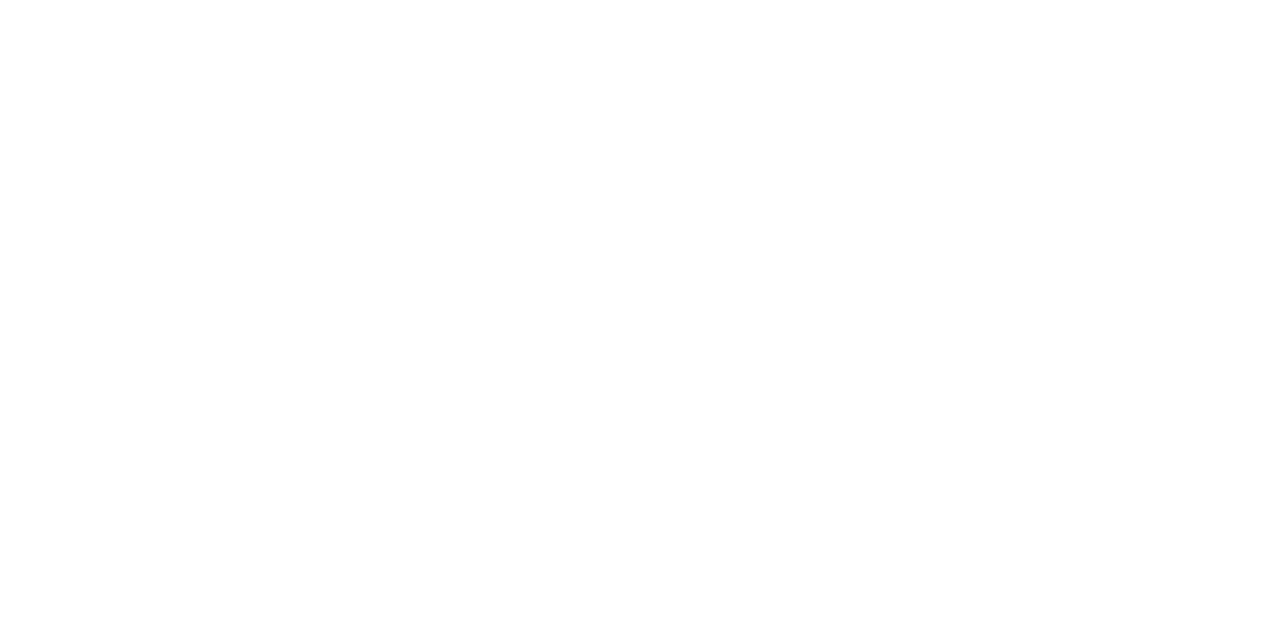
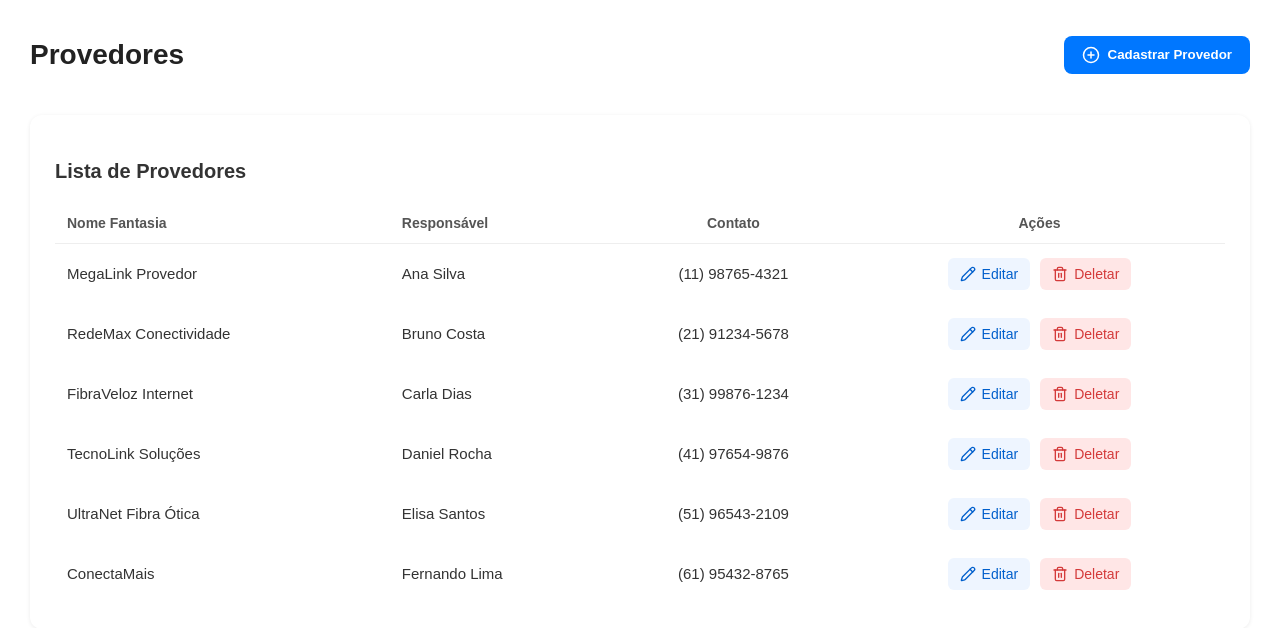
Before and after one commit to Luizfelipenog/BRNX-Teste, a React (Vite) app in the folder frontend/: page /provedores/listar in a window 1280 px wide. Before the commit this address had no page. Shown: the top 628 px of the page. Built offline with nearby package versions, Linux system fonts and the light colour scheme.

Commit message:
tela provedor-css

```diff
--- a/frontend/src/App.tsx
+++ b/frontend/src/App.tsx
@@ -1,6 +1,7 @@
 import { Routes, Route } from "react-router-dom";
 import Home from "./pages/Home/Home";
 import Menu from "./pages/Menu/Menu";
+import Provedor from "./pages/Provedores/Listar/ProvidersList";
 
 
 export default function App() {
@@ -8,6 +9,7 @@
     <Routes>
       <Route path="/" element={<Home />} />
       <Route path="/Menu" element={<Menu />} />
+      <Route path="/Provedores/Listar" element={<Provedor />} />
 
     </Routes>
   );
--- a/frontend/src/pages/Menu/Menu.tsx
+++ b/frontend/src/pages/Menu/Menu.tsx
@@ -59,8 +59,20 @@
           {/* CARD PROVEDORES */}
           <div className="card">
             <h3>Provedores</h3>
-            <button className="btn-primary">Listar Provedores</button>
-            <button className="btn-secondary">Cadastrar Provedor</button>
+
+            <button
+              className="btn-primary"
+              onClick={() => navigate("/Provedores/Listar")}
+            >
+              Listar Provedores
+            </button>
+
+            <button
+              className="btn-secondary"
+              onClick={() => navigate("/Provedores/Cadastrar")}
+            >
+              Cadastrar Provedor
+            </button>
           </div>
 
           {/* CARD DEMANDAS */}
--- /dev/null
+++ b/frontend/src/pages/Provedores/Listar/ProvidersList.css
@@ -0,0 +1,139 @@
+.providers-container {
+  padding: 20px 30px;
+  width: 100%;
+  max-width: 100%;
+  box-sizing: border-box;
+  overflow-x: hidden;
+  font-family: "Outfit", sans-serif;
+}
+
+
+.providers-header {
+  display: flex;
+  justify-content: space-between;
+  align-items: center;
+  margin-bottom: 25px;
+}
+
+.providers-header h1 {
+  font-size: 28px;
+  font-weight: 700;
+  color: #222;
+}
+
+/* Botão cadastrar */
+.btn-primary {
+  display: flex;
+  align-items: center;
+  gap: 8px;
+  background: #0077ff;
+  color: white;
+  padding: 10px 18px;
+  border-radius: 8px;
+  border: none;
+  cursor: pointer;
+  font-weight: 600;
+  transition: 0.2s;
+}
+
+.btn-primary:hover {
+  background: #005fcc;
+}
+
+/* Card da tabela */
+.providers-card {
+  background: white;
+  padding: 25px;
+  border-radius: 12px;
+  box-shadow: 0 1px 4px rgb(0 0 0 / 8%);
+}
+
+.providers-card h3 {
+  margin-bottom: 20px;
+  font-size: 20px;
+  color: #333;
+}
+
+/* Tabela */
+.providers-table {
+  width: 100%;
+  border-collapse: collapse;
+}
+
+.providers-table th {
+  text-align: left;
+  padding: 12px;
+  font-size: 14px;
+  color: #555;
+  border-bottom: 1px solid #eee;
+}
+
+.providers-table td {
+  padding: 14px 12px;
+  font-size: 15px;
+  color: #333;
+}
+
+.providers-table tr:hover {
+  background: #f7f9fc;
+}
+
+/* Ações */
+.actions {
+  display: flex;
+  gap: 10px;
+}
+
+.btn-edit,
+.btn-delete {
+  display: flex;
+  align-items: center;
+  gap: 6px;
+  padding: 8px 12px;
+  border-radius: 6px;
+  cursor: pointer;
+  font-size: 14px;
+  border: none;
+  transition: 0.2s;
+}
+
+.btn-edit {
+  background: #eef5ff;
+  color: #005fcc;
+}
+
+.btn-edit:hover {
+  background: #d6e8ff;
+}
+
+.btn-delete {
+  background: #ffe6e6;
+  color: #d43a3a;
+}
+
+.btn-delete:hover {
+  background: #ffcccc;
+}
+
+/* Centraliza a coluna Ações */
+.providers-table td.actions {
+  text-align: center;
+}
+
+.providers-table th:last-child {
+  text-align: center;
+}
+
+/* Centraliza o grupo dos botões dentro da célula */
+.actions {
+  display: flex;
+  justify-content: center;   /* <<< ESSENCIAL */
+  align-items: center;
+  gap: 10px;
+}
+
+/* Centraliza a coluna CONTATO (3ª coluna) */
+.providers-table th:nth-child(3),
+.providers-table td:nth-child(3) {
+  text-align: center;
+}
--- /dev/null
+++ b/frontend/src/pages/Provedores/Listar/ProvidersList.tsx
@@ -0,0 +1,62 @@
+import "./ProvidersList.css";
+import { Pencil, Trash2, PlusCircle } from "lucide-react";
+
+export default function ProvidersList() {
+  const providers = [
+    { nome: "MegaLink Provedor", responsavel: "Ana Silva", contato: "(11) 98765-4321" },
+    { nome: "RedeMax Conectividade", responsavel: "Bruno Costa", contato: "(21) 91234-5678" },
+    { nome: "FibraVeloz Internet", responsavel: "Carla Dias", contato: "(31) 99876-1234" },
+    { nome: "TecnoLink Soluções", responsavel: "Daniel Rocha", contato: "(41) 97654-9876" },
+    { nome: "UltraNet Fibra Ótica", responsavel: "Elisa Santos", contato: "(51) 96543-2109" },
+    { nome: "ConectaMais", responsavel: "Fernando Lima", contato: "(61) 95432-8765" },
+  ];
+
+  return (
+    <div className="providers-container">
+      <div className="providers-header">
+        <h1>Provedores</h1>
+        <button className="btn-primary">
+          <PlusCircle size={18} />
+          Cadastrar Provedor
+        </button>
+      </div>
+
+      <div className="providers-card">
+        <h3>Lista de Provedores</h3>
+
+        <table className="providers-table">
+          <thead>
+            <tr>
+              <th>Nome Fantasia</th>
+              <th>Responsável</th>
+              <th>Contato</th>
+              <th>Ações</th>
+            </tr>
+          </thead>
+
+          <tbody>
+            {providers.map((prov, index) => (
+              <tr key={index}>
+                <td>{prov.nome}</td>
+                <td>{prov.responsavel}</td>
+                <td>{prov.contato}</td>
+                <td className="actions">
+                  <button className="btn-edit">
+                    <Pencil size={16} />
+                    Editar
+                  </button>
+
+                  <button className="btn-delete">
+                    <Trash2 size={16} />
+                    Deletar
+                  </button>
+                </td>
+              </tr>
+            ))}
+          </tbody>
+        </table>
+
+      </div>
+    </div>
+  );
+}
```
